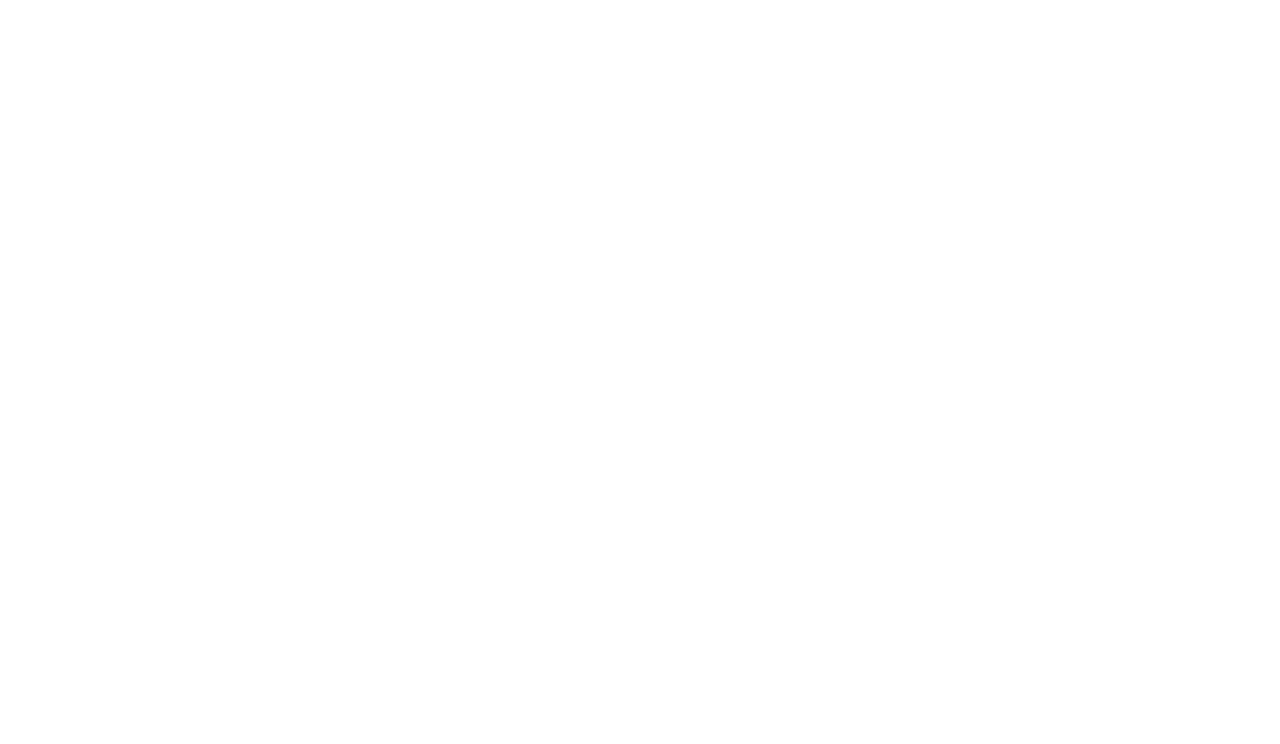
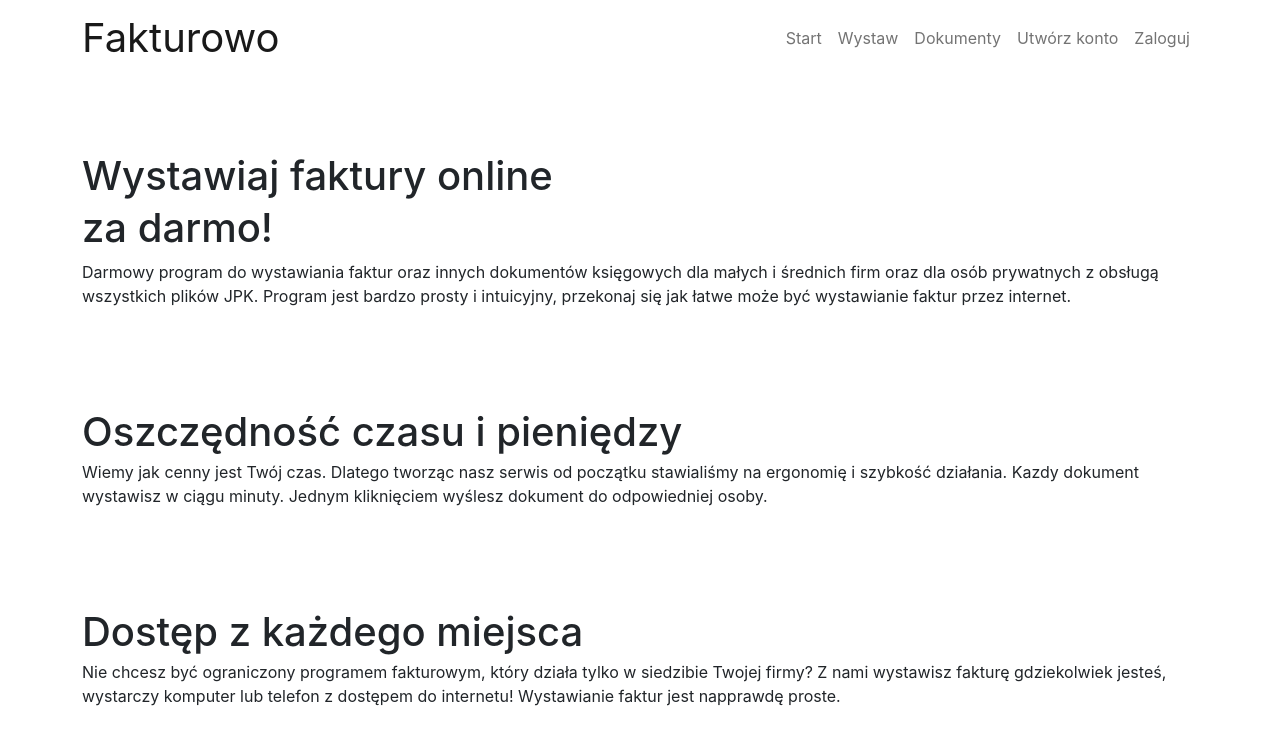
Before and after one commit to AngelikaKulbacka/fakturyVAT-frontend, a React (Create React App) app in the folder faktury-vat/: page / in a window 1280 px wide. Before the commit this address had no page. Shown: the top 744 px of the page. Built offline with nearby package versions, Linux system fonts and the light colour scheme.

Commit message:
start page

```diff
--- a/faktury-vat/package.json
+++ b/faktury-vat/package.json
@@ -13,10 +13,12 @@
     "bootstrap": "^5.2.3",
     "localforage": "^1.10.0",
     "match-sorter": "^6.3.1",
+    "node-sass": "^8.0.0",
     "react": "^18.2.0",
     "react-bootstrap": "^2.7.2",
     "react-datepicker": "^4.11.0",
     "react-dom": "^18.2.0",
+    "react-reveal": "^1.2.2",
     "react-router-dom": "^6.9.0",
     "react-scripts": "^5.0.1",
     "sort-by": "^1.2.0",
--- a/faktury-vat/public/index.html
+++ b/faktury-vat/public/index.html
@@ -24,7 +24,7 @@
       work correctly both with client-side routing and a non-root public URL.
       Learn how to configure a non-root public URL by running `npm run build`.
     -->
-    <title>React App</title>
+    <title>Fakturowo</title>
   </head>
   <body>
     <noscript>You need to enable JavaScript to run this app.</noscript>
--- a/faktury-vat/src/App.js
+++ b/faktury-vat/src/App.js
@@ -3,6 +3,7 @@
 import RegisterForm from './Components/RegisterForm';
 import LoginForm from './Components/LoginForm';
 import InvoicingForm from './Components/InvoicingForm';
+import HomeForm from './Components/HomeForm';
 import { BrowserRouter as Router, Routes, Route } from "react-router-dom";
 
 function App() {
@@ -10,9 +11,10 @@
     <div className="App">
       <Router>
         <Routes>
-          <Route exact path="/rejestracja" element={<RegisterForm />} />
-          <Route exact path="/logowanie" element={<LoginForm />} />
+          <Route exact path="/register" element={<RegisterForm />} />
+          <Route exact path="/login" element={<LoginForm />} />
           <Route exact path="/wystaw" element={<InvoicingForm />} />
+          <Route exact path="/" element={<HomeForm />} />
         </Routes>
       </Router>
     </div>
--- /dev/null
+++ b/faktury-vat/src/Components/HomeForm.jsx
@@ -0,0 +1,75 @@
+import 'bootstrap/dist/css/bootstrap.min.css';
+import { Container, Navbar, Nav } from 'react-bootstrap';
+import Fade from "react-reveal/Fade";
+
+
+const HomeForm = () => {
+
+
+  return (
+    <Navbar className="d-flex flex-column align-items-center">
+        <Container>
+            <Fade left cascade>
+            <Navbar.Brand href="/" style={{ fontSize: 40 }}>
+                Fakturowo
+            </Navbar.Brand>
+            </Fade>
+            <Nav className="justify-content-end" >
+                <Nav.Item>
+                    <Nav.Link href="/">Start</Nav.Link>
+                </Nav.Item>
+                <Nav.Item>
+                    <Nav.Link href="/wystaw">Wystaw</Nav.Link>
+                </Nav.Item>
+                <Nav.Item>
+                    <Nav.Link href="link-2">Dokumenty</Nav.Link>
+                </Nav.Item>
+                <Nav.Item>
+                    <Nav.Link href="/register">Utwórz konto</Nav.Link>
+                </Nav.Item>
+                <Nav.Item>
+                    <Nav.Link href="/login">Zaloguj</Nav.Link>
+                </Nav.Item>
+            </Nav>
+        </Container>
+        <Container style={{ marginTop: 80 }}>
+            <Fade top cascade>
+                <section className="div-1">
+                    <h1 className="my-1 head-div-first-text">Wystawiaj faktury online</h1>
+                    <h1 className="head-div-second-text">za darmo!</h1>
+                    <p className="head-div-fourth-text">
+                        Darmowy program do wystawiania faktur oraz innych dokumentów księgowych dla małych i średnich firm oraz dla
+                        osób prywatnych z obsługą wszystkich plików JPK. Program jest bardzo prosty i intuicyjny, przekonaj się jak łatwe
+                        może być wystawianie faktur przez internet.
+                    </p>
+                </section>
+            </Fade>
+        </Container>
+        <Container style={{ marginTop: 80 }}>
+            <Fade top cascade>
+                <section className="div-1">
+                    <h1 className="my-1 head-div-first-text">Oszczędność czasu i pieniędzy</h1>
+                    <p className="head-div-fourth-text">
+                        Wiemy jak cenny jest Twój czas. Dlatego tworząc nasz serwis od początku stawialiśmy na ergonomię i szybkość
+                        działania. Kazdy dokument wystawisz w ciągu minuty. Jednym kliknięciem wyślesz dokument do odpowiedniej osoby.
+                    </p>
+                </section>
+            </Fade>
+        </Container>
+        <Container style={{ marginTop: 80 }}>
+            <Fade top cascade>
+                <section className="div-1">
+                    <h1 className="my-1 head-div-first-text">Dostęp z każdego miejsca</h1>
+                    <p className="head-div-fourth-text">
+                        Nie chcesz być ograniczony programem fakturowym, który działa tylko w siedzibie Twojej firmy? Z nami wystawisz
+                        fakturę gdziekolwiek jesteś, wystarczy komputer lub telefon z dostępem do internetu! Wystawianie faktur jest
+                        napprawdę proste.
+                    </p>
+                </section>
+            </Fade>
+        </Container>
+    </Navbar>
+  );
+};
+
+export default HomeForm;
--- a/faktury-vat/src/Components/InvoicingForm.jsx
+++ b/faktury-vat/src/Components/InvoicingForm.jsx
@@ -15,19 +15,19 @@
     return (
         <Navbar className="d-flex flex-column align-items-center">
             <Container>
-                <Navbar.Brand href="#home" style={{ fontSize: 40 }}>Fakturowo</Navbar.Brand>
+                <Navbar.Brand href="/" style={{ fontSize: 40 }}>Fakturowo</Navbar.Brand>
                 <Nav className="justify-content-end" >
                     <Nav.Item>
-                        <Nav.Link href="/home">Start</Nav.Link>
+                        <Nav.Link href="/">Start</Nav.Link>
                     </Nav.Item>
                     <Nav.Item>
-                        <Nav.Link eventKey="link-1">Wystaw</Nav.Link>
+                        <Nav.Link href="/wystaw">Wystaw</Nav.Link>
                     </Nav.Item>
                     <Nav.Item>
-                        <Nav.Link eventKey="link-2">Dokumenty</Nav.Link>
+                        <Nav.Link href="/">Dokumenty</Nav.Link>
                     </Nav.Item>
                     <Nav.Item>
-                        <Nav.Link eventKey="link-2">Wyloguj</Nav.Link>
+                        <Nav.Link href="/">Wyloguj</Nav.Link>
                     </Nav.Item>
                 </Nav>
             </Container>
--- a/faktury-vat/src/Components/LoginForm.jsx
+++ b/faktury-vat/src/Components/LoginForm.jsx
@@ -75,7 +75,7 @@
         </Form.Group>
         <Button type="submit" style={{ margin: '20px' }}>Zaloguj</Button>
         <Breadcrumb>
-          <Breadcrumb.Item href="http://localhost:3000/rejestracja">Możesz też utworzyć konto.</Breadcrumb.Item>
+          <Breadcrumb.Item href="http://localhost:3000/register">Możesz też utworzyć konto.</Breadcrumb.Item>
         </Breadcrumb>
       </Form>
     </div>
```
Also changed, not shown: faktury-vat/src/layout/_navbar.scss (added, +17 -0 lines), 1 other file (tests, documents, lock files or other folders).
